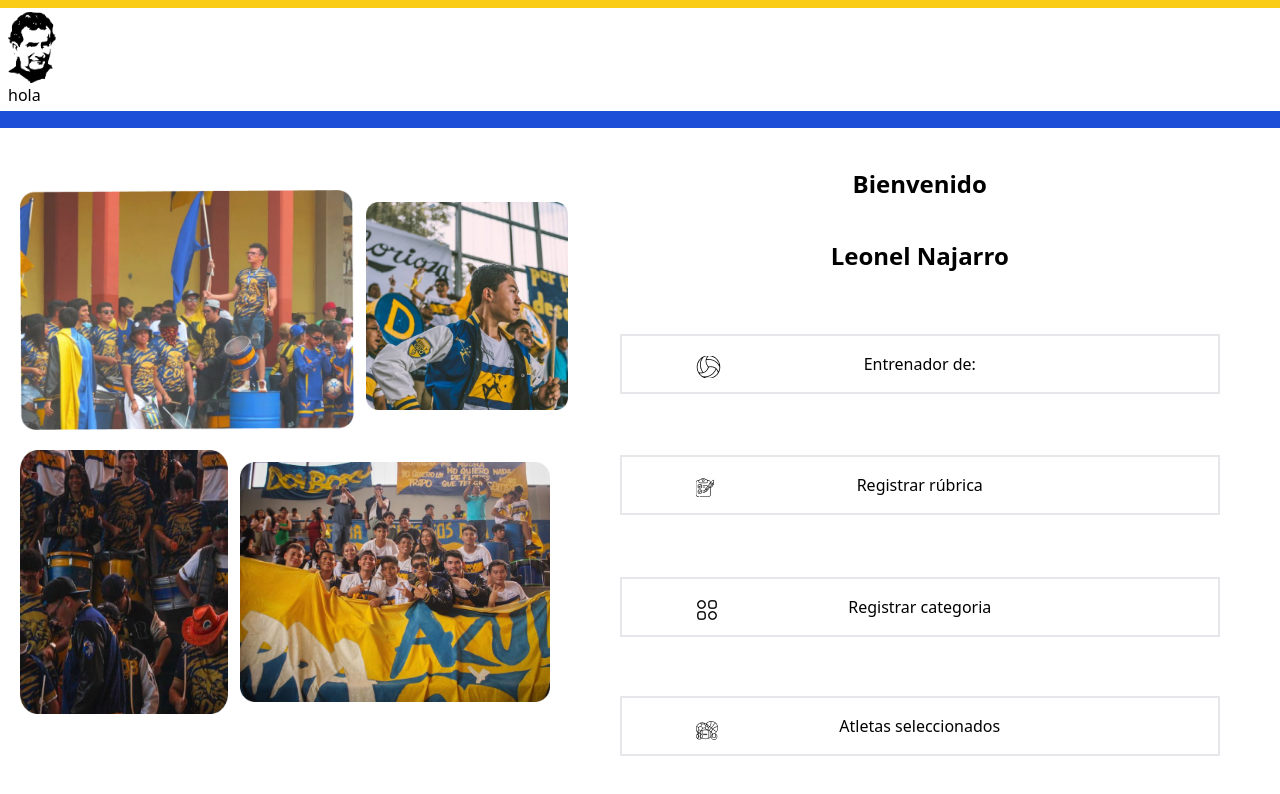
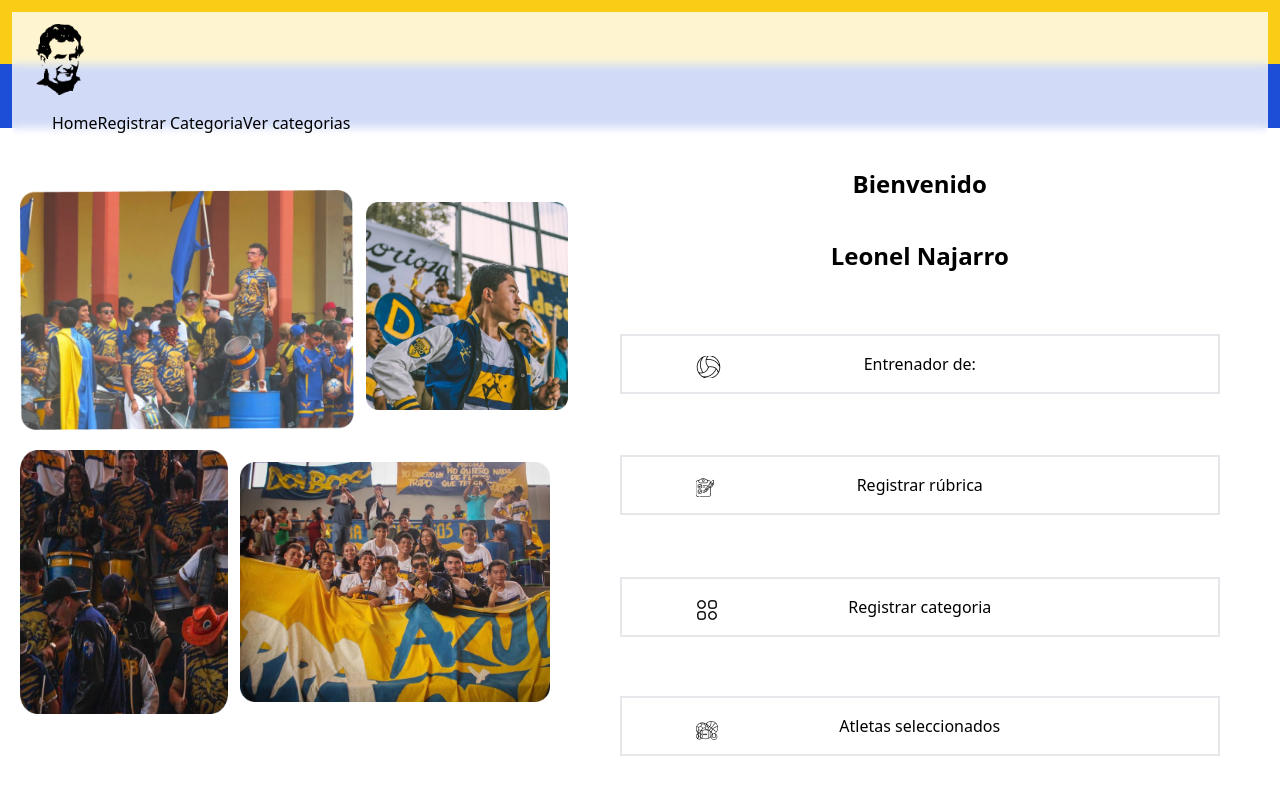
Before and after one commit to lpzxm/TalentoCDB, a React (Vite) app in the folder client/: page /home in a window 1280 px wide. Shown: the top 794 px of the page. Built offline with nearby package versions, Linux system fonts and the light colour scheme; a web font is replaced by a local one.

Commit message:
Update Header.jsx

```diff
--- a/client/src/components/Header/Header.jsx
+++ b/client/src/components/Header/Header.jsx
@@ -9,10 +9,23 @@ export function Header() {
             <header className='h-32 md:visible md:relative fixed flex flex-col'>
                 <div className='bg-yellow-400 h-full'></div>
                 <div className='bg-blue-700 h-full'></div>
-                <div className="bg-white px-2 py-1 absolute top-2 w-full h-fit">
-                    <img className='w-12 h-fit' src={donbo} alt="DB" />
-                    <p>hola</p>
+                <div className="absolute top-3 w-full px-3 ">
+                    <div className="w-full h-fit px-6 py-3 backdrop-blur-sm bg-white/80 flex-col md:flex-row">
+                        <img className='w-12 h-fit' src={donbo} alt="DB" />
+                        <ul className="flex flex-col md:flex-row p-4">
+                            <li>
+                                Home
+                            </li>
+                            <li>
+                                Registrar Categoria
+                            </li>
+                            <li>
+                                Ver categorias
+                            </li>
+                        </ul>
+                    </div>
                 </div>
+
             </header>
         </>
     )
```
